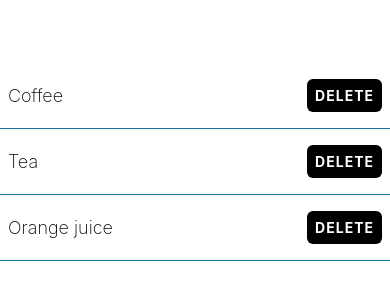
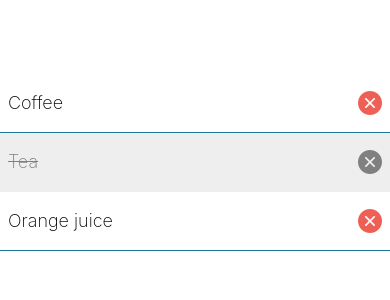
Before and after one commit to bernice-owusu/taskly, a React Native app: screen / in a window 390 px wide. Shown: the part 260-560 px from the top of the page. Built offline with nearby package versions, Linux system fonts and the light colour scheme.

Commit message:
conditional styling

```diff
--- a/App.tsx
+++ b/App.tsx
@@ -2,7 +2,6 @@ import {
   StyleSheet,
   View,
 } from "react-native";
-import { theme } from "./theme";
 import ShoppingListItem from "./components/ShoppingListItem";
 
 export default function App() {
@@ -10,8 +9,8 @@ export default function App() {
   return (
     <View style={styles.container}>
       <ShoppingListItem name="Coffee"/>
-      <ShoppingListItem name="Tea"/>
-      <ShoppingListItem name="Orange juice" />
+      <ShoppingListItem name="Tea" isCompleted/>
+      <ShoppingListItem name="Orange juice"  />
     </View>
   );
 }
--- a/components/ShoppingListItem.tsx
+++ b/components/ShoppingListItem.tsx
@@ -1,12 +1,14 @@
 import { Alert, StyleSheet, Text, TouchableOpacity, View } from "react-native";
+import { AntDesign } from "@expo/vector-icons";
 import React from "react";
 import { theme } from "../theme";
 
 type Props = {
   name: string;
+  isCompleted?: boolean;
 };
 
-export default function ShoppingListItem({name}:Props) {
+export default function ShoppingListItem({name, isCompleted}:Props) {
   const handleDelete = () => {
     Alert.alert("Delete", `Are you sure you want to delete ${name}?`, [
       {
@@ -22,14 +24,13 @@ export default function ShoppingListItem({name}:Props) {
     ]);
   };
   return (
-    <View style={styles.itemContainer}>
-      <Text style={styles.itemText}>{name}</Text>
+    <View style={[styles.itemContainer, isCompleted && styles.completedContainer]}>
+      <Text style={[styles.itemText,  isCompleted && styles.completedText]}>{name}</Text>
       <TouchableOpacity
         activeOpacity={0.8}
-        style={styles.button}
         onPress={handleDelete}
       >
-        <Text style={styles.buttonText}>Delete</Text>
+        <AntDesign name="closecircle" size={24} color={isCompleted ? theme.colorGrey : theme.colorRed} />
       </TouchableOpacity>
     </View>
   );
@@ -37,11 +38,11 @@ export default function ShoppingListItem({name}:Props) {
 const styles = StyleSheet.create({
   container: {
     flex: 1,
-    backgroundColor: "#fff",
+    backgroundColor: theme.colorWhite,
     justifyContent: "center",
   },
   itemContainer: {
-    borderBottomColor: "#1a759f",
+    borderBottomColor: theme.primaryColor,
     borderBottomWidth: 1,
     flexDirection: "row",
     alignItems: "center",
@@ -49,19 +50,20 @@ const styles = StyleSheet.create({
     paddingHorizontal: 8,
     paddingVertical: 16,
   },
+  completedContainer: {
+    backgroundColor: theme.colorLightGrey,
+    borderBottomColor: theme.colorLightGrey,
+  },
   itemText: {
     fontSize: 18,
     fontWeight: "200",
   },
-  button: {
-    backgroundColor: theme.colorBlack,
-    padding: 8,
-    borderRadius: 6,
+  completedButton: {
+    backgroundColor: theme.colorGrey,
   },
-  buttonText: {
-    color: theme.colorWhite,
-    fontWeight: "bold",
-    textTransform: "uppercase",
-    letterSpacing: 1,
-  },
+  completedText: {
+    textDecorationLine: "line-through",
+    textDecorationColor: theme.colorGrey,
+    color: theme.colorGrey,
+  }
 });
--- a/package.json
+++ b/package.json
@@ -10,6 +10,7 @@
     "lint": "eslint ."
   },
   "dependencies": {
+    "@expo/vector-icons": "^14.0.2",
     "expo": "~52.0.18",
     "expo-status-bar": "~2.0.0",
     "react": "18.3.1",
--- a/theme.ts
+++ b/theme.ts
@@ -2,4 +2,7 @@ export const theme ={
     primaryColor: "#1a759f",
     colorWhite: "#fff",
     colorBlack: "#000",
+    colorGrey: "grey",
+    colorLightGrey: "#eee",
+    colorRed: "#ee6055"
 }
```
Also changed, not shown: 1 other file (tests, documents, lock files or other folders).
